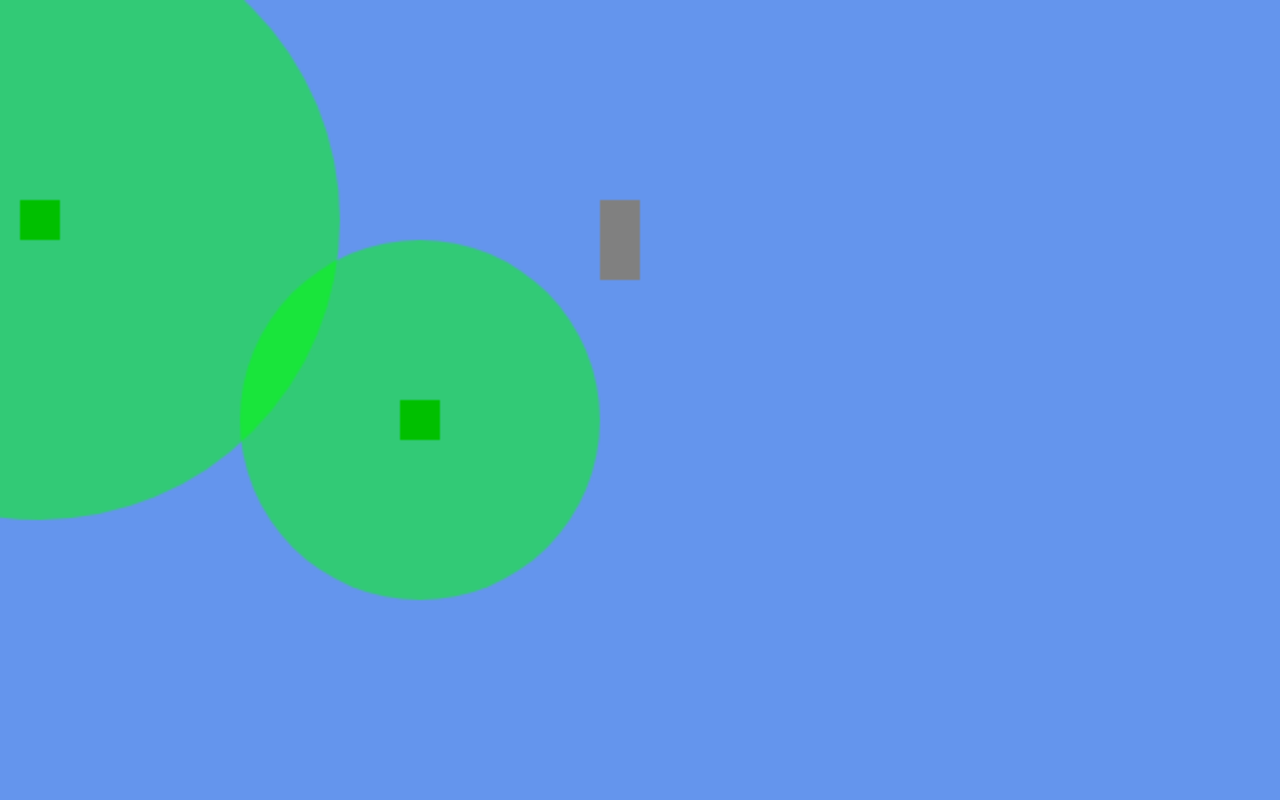
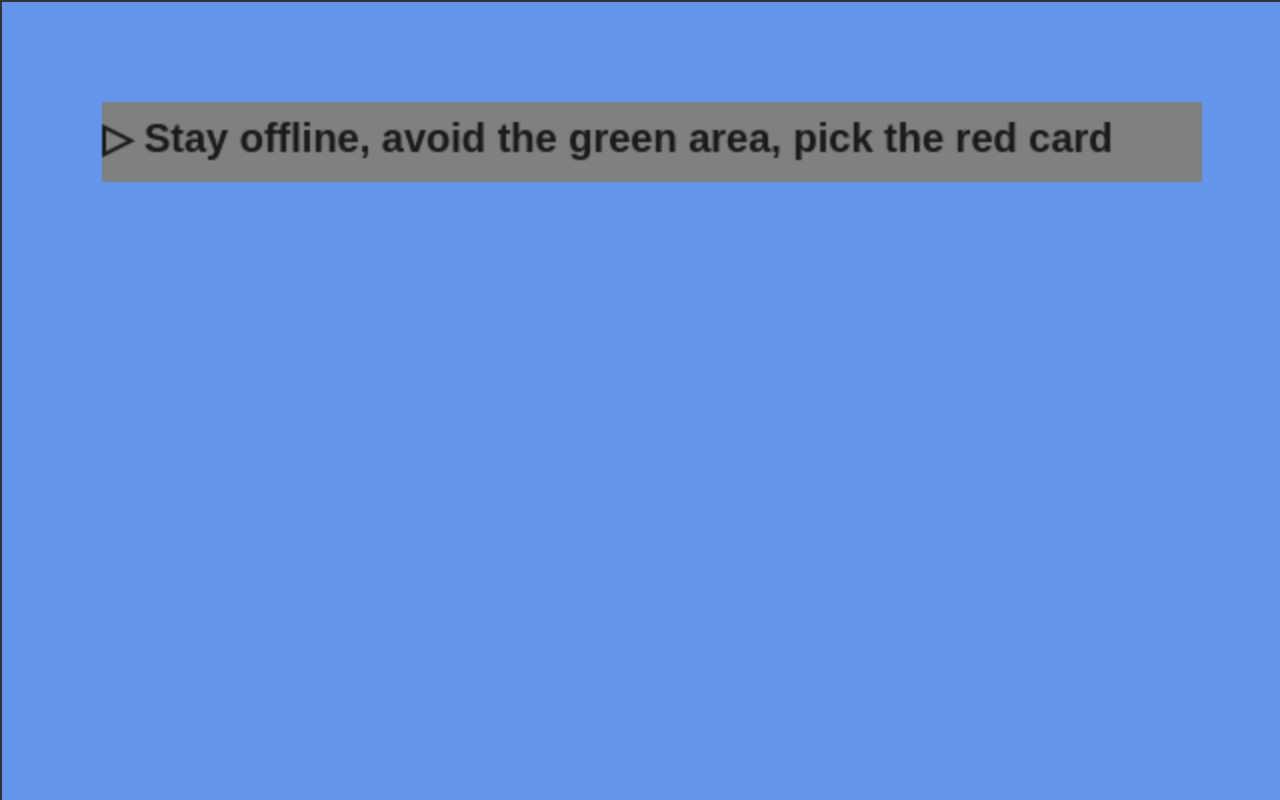
Before and after one commit to abiyasa/js13kgames-2018, a website built with webpack: page src/index.html in a window 1280 px wide. Built offline with nearby package versions, Linux system fonts and the light colour scheme.

Commit message:
Working prototype, end of opening day
Working prototype with 3 levels

```diff
--- /dev/null
+++ b/src/app/game.js
@@ -0,0 +1,160 @@
+gamehame = gamehame || {};
+
+gamehame.GAME_STATUS_INIT_MAIN_SCREEN = 'init-main-screen';
+gamehame.GAME_STATUS_MAIN_SCREEN = 'main-screen';
+gamehame.GAME_STATUS_INIT_LEVEL = 'init-level';
+gamehame.GAME_STATUS_START = 'start';
+gamehame.GAME_STATUS_YOU_WIN = 'you-win';
+gamehame.GAME_STATUS_GAME_OVER = 'you-lost';
+
+gamehame.init = function () {
+  kontra.init();
+
+  gamehame.hero = null;
+  gamehame.stations = [];
+  gamehame.switches = [];
+  gamehame.gameStatus = gamehame.GAME_STATUS_INIT_MAIN_SCREEN;
+  gamehame.guiSprites = [];
+
+  gamehame.levels = [
+    {
+      start: { x: 30, y: 250 },
+      stations: [
+      ],
+      switches: [
+        { x: 500, y: 250 }
+      ]
+    },
+
+    {
+      start: { x: 30, y: 250 },
+      stations: [
+        {x: 110, y: 100, radius: 150 },
+        {x: 300, y: 200, radius: 90 },
+        {x: 400, y: 300, radius: 150 },
+      ],
+      switches: [
+        {x: 500, y: 100 }
+      ]
+    },
+
+    {
+      start: { x: 30, y: 250 },
+      stations: [
+        { x: 110, y: 100, radius: 150 },
+        { x: 300, y: 200, radius: 90 },
+        { x: 400, y: 300, radius: 250 },
+      ],
+      switches: [
+        { x: 500, y: 10 }
+      ]
+    }
+
+  ];
+  gamehame.currentLevel = 0;
+  // gamehame.currentLevel = 2;
+}
+
+gamehame.start = function () {
+  kontra.gameLoop({
+    update(dt) {
+      let { stations, hero, gameStatus, switches } = gamehame;
+
+      stations.forEach(station => station.update(dt));
+      gamehame.guiSprites.forEach(s => s.update(dt));
+      switches.forEach(s => s.update(dt));
+
+      switch (gameStatus) {
+      case gamehame.GAME_STATUS_INIT_MAIN_SCREEN:
+        gamehame.guiSprites = [
+          new gamehame.GuiText(50, 50, 550, '▷ Stay offline, avoid the green area, pick the red card')
+        ];
+        gamehame.gameStatus = gamehame.GAME_STATUS_MAIN_SCREEN;
+        break;
+
+      case gamehame.GAME_STATUS_MAIN_SCREEN:
+        if (kontra.keys.pressed('space')) {
+          gamehame.gameStatus = gamehame.GAME_STATUS_INIT_LEVEL;
+        }
+        break;
+
+      case gamehame.GAME_STATUS_INIT_LEVEL:
+        const level = gamehame.levels[gamehame.currentLevel];
+
+        gamehame.hero = new gamehame.Hero(level.start.x, level.start.y);
+        gamehame.stations = level.stations.map(st => new gamehame.Station(st.x, st.y, st.radius));
+        gamehame.switches = level.switches.map(st => new gamehame.Switch(st.x, st.y));
+        gamehame.guiSprites = [];
+        gamehame.gameStatus = gamehame.GAME_STATUS_START;
+        break;
+
+      case gamehame.GAME_STATUS_START:
+        hero && hero.update(dt);
+
+        if (!hero.isDead) {
+          // check for coverage with stations
+          let isInCoverage = 0;
+          stations.forEach(station => {
+            if (hero.isInCoverage(station)) {
+              isInCoverage++;
+            }
+          });
+          if (isInCoverage > 0) {
+            hero.connect();
+          } else {
+            hero.disconnect();
+          }
+
+          // check switch
+          switches.forEach(sw => {
+            if (hero.collidesWith(sw)) {
+              sw.switchOff();
+            }
+          });
+          gamehame.switches = switches.filter(sw => !sw.isSwitchOff());
+        }
+
+        if (hero.isDead) {
+          gamehame.guiSprites = [
+            new gamehame.GuiText(50, 50, 550, 'You are now online ♺ So sad ✖︎')
+          ];
+          gamehame.gameStatus = gamehame.GAME_STATUS_GAME_OVER;
+        } else if (switches.length === 0) {
+          gamehame.guiSprites = [
+            new gamehame.GuiText(50, 50, 200, 'Good job! ✧✧')
+          ];
+          gamehame.gameStatus = gamehame.GAME_STATUS_YOU_WIN;
+        }
+        break;
+
+        case gamehame.GAME_STATUS_YOU_WIN:
+          if (kontra.keys.pressed('space')) {
+            if (gamehame.currentLevel < (gamehame.levels.length - 1)) {
+              gamehame.currentLevel++;
+            }
+            gamehame.gameStatus = gamehame.GAME_STATUS_INIT_LEVEL;
+          }
+        break;
+
+        case gamehame.GAME_STATUS_GAME_OVER:
+          if (kontra.keys.pressed('space')) {
+            gamehame.gameStatus = gamehame.GAME_STATUS_INIT_LEVEL;
+          }
+        break;
+      }
+    },
+
+    render() {
+      let { stations, hero, guiSprites, switches } = gamehame;
+
+      switches.forEach(s => s.render());
+      stations.forEach(st => st.render());
+      if (hero) {
+        hero.render();
+      }
+      guiSprites.forEach(sprite => {
+        sprite.render();
+      });
+    }
+  }).start();
+}
--- /dev/null
+++ b/src/app/gui.js
@@ -0,0 +1,26 @@
+window.gamehame = window.gamehame || {};
+gamehame.GuiText = class GuiText extends gamehame.Base {
+  constructor(posX, posY, width, text) {
+    super();
+
+    this.sprite = kontra.sprite({
+      x: posX,
+      y: posY,
+      color: 'grey',
+      width: width,
+      height: 40,
+
+      render: function () {
+        this.draw();
+
+        const ctx = this.context;
+
+        ctx.font = 'bold 20px sans-serif';
+        ctx.fillStyle = 'rgba(0, 0, 0, 0.8)';
+        ctx.fillText(text, this.x, this.y + 25);
+
+        ctx.restore();
+      }
+    })
+  }
+}
--- a/src/app/hero.js
+++ b/src/app/hero.js
@@ -1,14 +1,30 @@
 window.gamehame = window.gamehame || {};
 
-window.gamehame.Hero = class Hero {
-  constructor() {
+gamehame.Base = class Base {
+  update(dt) {
+    this.sprite && this.sprite.update(dt);
+  }
+
+  render() {
+    this.sprite && this.sprite.render();
+  }
+
+  collidesWith(target) {
+    return this.sprite.collidesWith(target.sprite);
+  }
+}
+
+gamehame.Hero = class Hero extends gamehame.Base {
+  constructor(posX, posY) {
+    super();
+
     this.maxSpeed = 3;
     this.connectionTime = 3;
     this.isDead = false;
 
     this.sprite = kontra.sprite({
-      x: 300,
-      y: 100,
+      x: posX,
+      y: posY,
       color: 'grey',
       width: 20,
       height: 40,
@@ -22,6 +38,7 @@ window.gamehame.Hero = class Hero {
         this.draw();
 
         const ctx = this.context;
+        ctx.save();
         if (this.isConnecting) {
           ctx.fillStyle = 'rgba(255, 0, 0, 0.5)';
           ctx.fillRect(this.x, this.y, this.width, this.height);
@@ -31,6 +48,7 @@ window.gamehame.Hero = class Hero {
           const timer = Math.ceil(this.connectionCountdown);
           ctx.fillText(timer, this.x + 4, this.y + this.height / 2);
         }
+        ctx.restore();
       }
     });
   }
@@ -68,15 +86,16 @@ window.gamehame.Hero = class Hero {
       }
     }
 
-    this.sprite.update();
+    super.update();
   }
 
   isInCoverage(station) {
-    const dx = (this.sprite.x - station.sprite.x);
-    const dy = (this.sprite.y - station.sprite.y);
+    const sprite = this.sprite;
+    const dx = (sprite.x + (sprite.width / 2) - station.sprite.x);
+    const dy = (sprite.y + sprite.height - station.sprite.y);
     const distanceSquare = (dx * dx) + (dy * dy);
 
-    return (distanceSquare < (station.radius * station.radius));
+    return (distanceSquare <= (station.radius * station.radius));
   }
 
   connect() {
@@ -87,8 +106,4 @@ window.gamehame.Hero = class Hero {
     this.sprite.isConnecting = false;
     this.sprite.connectionCountdown = this.connectionTime;
   }
-
-  render() {
-    this.sprite.render();
-  }
 }
--- /dev/null
+++ b/src/app/items.js
@@ -0,0 +1,59 @@
+window.gamehame = window.gamehame || {};
+gamehame.Station = class Station extends gamehame.Base {
+  constructor(posX, posY, radius) {
+    super();
+
+    this.radius = radius;
+    this.sprite = kontra.sprite({
+      x: posX,
+      y: posY,
+      color: 'green',
+      width: 20,
+      height: 20,
+
+      radius: radius,
+
+      render: function () {
+        this.draw();
+
+        const ctx = this.context;
+        ctx.save();
+
+        // green transparent
+        ctx.fillStyle = 'rgba(0, 255, 0, 0.5)';
+        ctx.beginPath();
+        ctx.arc(
+          this.x + (this.width / 2),
+          this.y + (this.height / 2),
+          this.radius, 0, 2 * Math.PI
+        );
+        ctx.fill();
+
+        ctx.restore();
+      }
+    });
+  }
+}
+
+gamehame.Switch = class Switch extends gamehame.Base {
+  constructor(posX, posY) {
+    super();
+
+    this.sprite = kontra.sprite({
+      x: posX,
+      y: posY,
+      color: '#ff8080',
+      width: 20,
+      height: 20,
+      off: false
+    });
+  }
+
+  switchOff() {
+    this.sprite.off = true;
+  }
+
+  isSwitchOff() {
+    return this.sprite.off;
+  }
+}
--- a/src/app/main.js
+++ b/src/app/main.js
@@ -1,43 +1,2 @@
-window.gamehame = window.gamehame || {};
-
-window.gamehame.start = function () {
-  kontra.init();
-
-  let hero = new window.gamehame.Hero();
-  let stations = [
-    new window.gamehame.Station(10, 100, 150),
-    new window.gamehame.Station(200, 200, 90)
-  ]
-
-  let loop = kontra.gameLoop({
-    update(dt) {
-      stations.forEach(station => station.update(dt));
-
-      // check for coverage
-      if (!hero.isDead) {
-        let isInCoverage = 0;
-        stations.forEach(station => {
-          if (hero.isInCoverage(station)) {
-            isInCoverage++;
-          }
-        });
-        if (isInCoverage > 0) {
-          hero.connect();
-        } else {
-          hero.disconnect();
-        }
-      }
-
-      hero.update(dt);
-    },
-
-    render() {
-      stations.forEach(st => st.render());
-      hero.render();
-    }
-  });
-
-  loop.start();
-};
-
-window.gamehame.start();
+gamehame.init();
+gamehame.start();
--- a/src/app/station.js
+++ /dev/null
@@ -1,38 +0,0 @@
-window.gamehame = window.gamehame || {};
-
-window.gamehame.Station = class Station {
-  constructor(posX, posY, radius) {
-    this.radius = radius;
-    this.sprite = kontra.sprite({
-      x: posX,
-      y: posY,
-      color: 'green',
-      width: 20,
-      height: 20,
-
-      radius: radius,
-
-      render: function () {
-        this.draw();
-
-        // green transparent
-        this.context.fillStyle = 'rgba(0, 255, 0, 0.5)';
-        this.context.beginPath();
-        this.context.arc(
-          this.x + (this.width / 2),
-          this.y + (this.height / 2),
-          this.radius, 0, 2 * Math.PI
-        );
-        this.context.fill();
-      }
-    });
-  }
-
-  update() {
-    this.sprite.update();
-  }
-
-  render() {
-    this.sprite.render();
-  }
-}
--- a/src/index.html
+++ b/src/index.html
@@ -13,7 +13,9 @@
 
   <script src="./lib/kontra.js"></script>
   <script src="./app/hero.js"></script>
-  <script src="./app/station.js"></script>
+  <script src="./app/items.js"></script>
+  <script src="./app/gui.js"></script>
+  <script src="./app/game.js"></script>
   <script src="./app/main.js"></script>
 </body>
 
--- a/src/styles/main.css
+++ b/src/styles/main.css
@@ -15,4 +15,5 @@ body {
 #canvas-main {
   width: 100%;
   height: auto;
+  border: 2px solid #333;
 }
```
